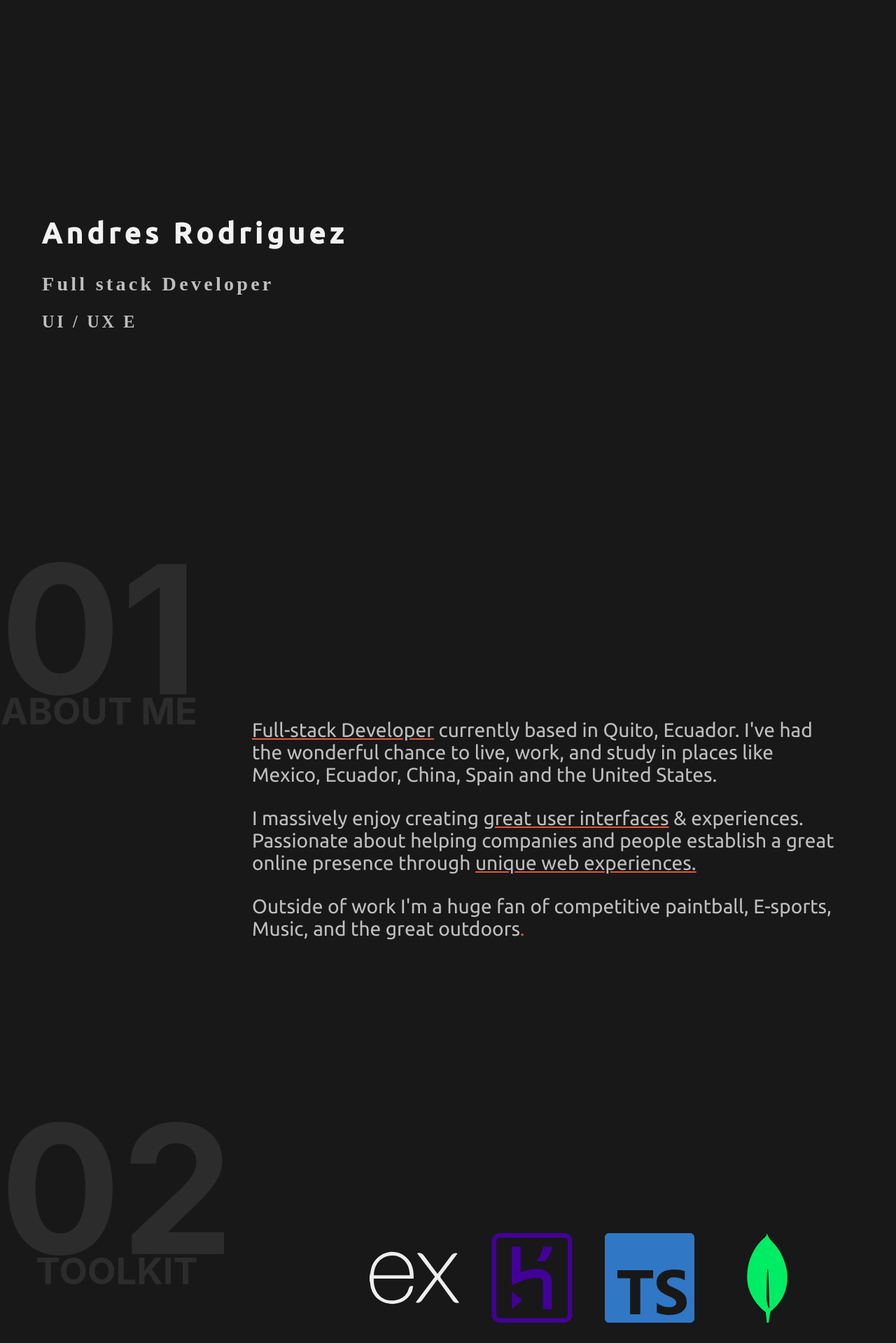
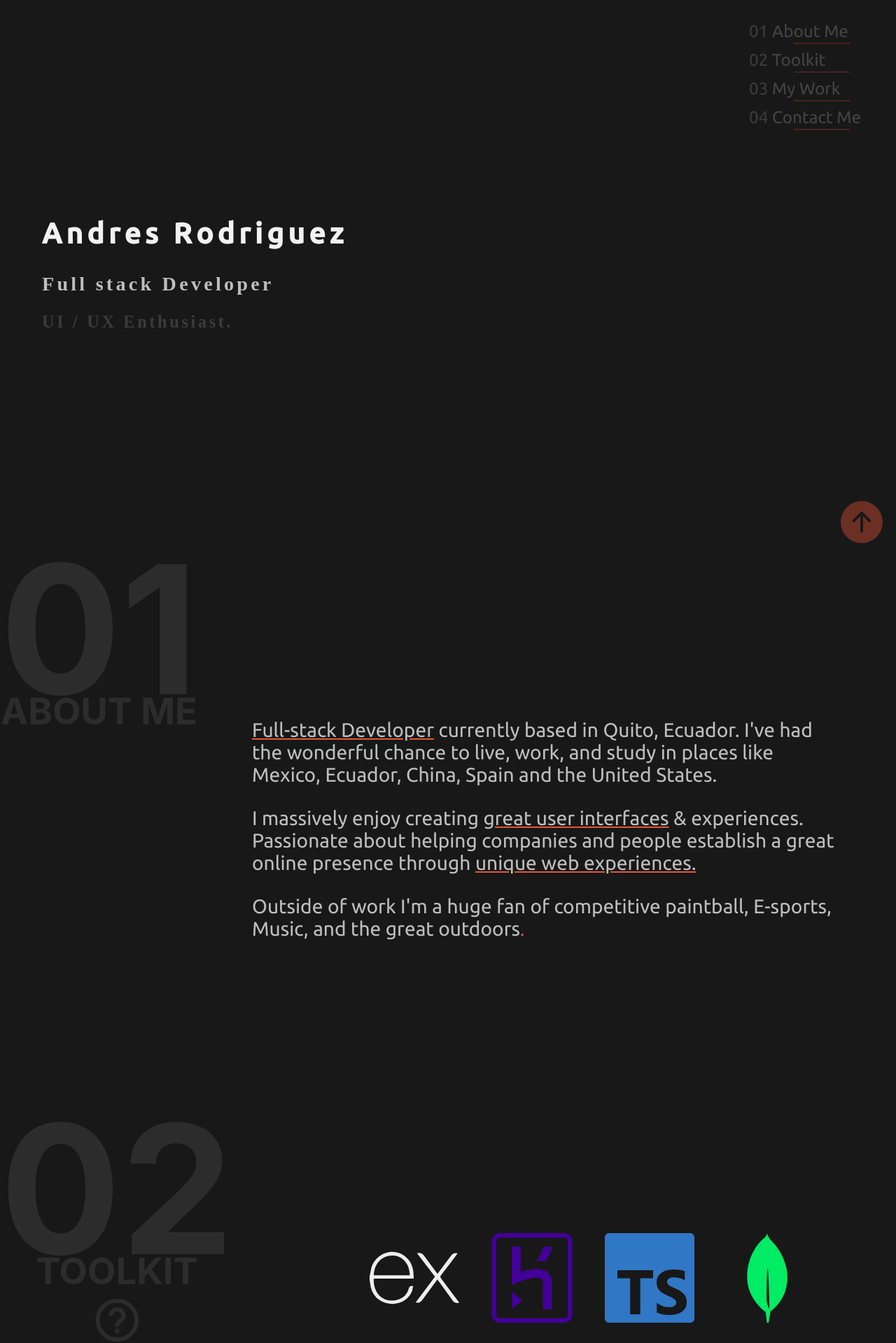
Before and after one commit to arod90/Personal-Portfolio, a React (Create React App) app: page / in a window 1280 px wide. Shown: the top 1919 px of the page at 70% size. Built offline with nearby package versions, Linux system fonts and the light colour scheme; a web font is replaced by a local one.

Commit message:
tooltips added

```diff
--- a/package.json
+++ b/package.json
@@ -20,6 +20,7 @@
     "react-scripts": "5.0.1",
     "react-scroll": "^1.8.7",
     "react-toastify": "^9.0.5",
+    "react-tooltip": "^4.2.21",
     "typescript": "^4.7.4",
     "web-vitals": "^2.1.4"
   },
--- a/src/App.css
+++ b/src/App.css
@@ -7,6 +7,7 @@
   /* overflow-x: hidden; */
   /* scroll-snap-type: y proximity; */
   overflow: hidden;
+  position: relative;
 }
 
 /* WELCOME SECTION */
@@ -81,8 +82,8 @@
   letter-spacing: 0.15em;
   position: absolute;
   top: 52%;
-  animation: typing3 3.5s steps(40, end);
-  animation-delay: 5.5s;
+  animation: fadeIn 1s ease-in-out;
+  animation-delay: 6s;
   animation-iteration-count: 1;
   animation-fill-mode: forwards;
   opacity: 0;
@@ -150,7 +151,7 @@
   display: flex;
   flex-direction: column;
   animation: fadeIn 1s ease-in-out;
-  animation-delay: 7.5s;
+  animation-delay: 6s;
   animation-iteration-count: 1;
   animation-fill-mode: forwards;
   opacity: 0;
@@ -202,16 +203,17 @@
   justify-content: center;
   align-items: center;
   color: #bebebe;
-  opacity: 0.12;
 }
 
 .section-num {
   font-size: 20vw;
+  opacity: 0.12;
 }
 
 .num-name h2 {
   font-size: 4.1vw;
   margin-top: -70px;
+  opacity: 0.12;
 }
 
 /* ABOUT SECTION */
@@ -241,6 +243,18 @@
 
 /* TOOLKIT SECTION */
 
+.help-circle {
+  cursor: pointer;
+  font-size: 6vw;
+  opacity: 0.12;
+  animation: crescendo2 1s alternate infinite ease-in;
+}
+
+.help-circle:hover {
+  color: #bebebe;
+  opacity: 0.52;
+}
+
 .tool-cont {
   color: #bebebe;
   padding: 50px;
@@ -257,6 +271,10 @@
   width: 60%;
   height: fit-content;
   font-size: 10vw;
+}
+
+.tool-wrapper span {
+  cursor: help;
 }
 
 .tool-wrapper span {
@@ -318,6 +336,10 @@
   animation: cssbounce 8s linear infinite;
 }
 
+.tooltip-cont {
+  max-width: 200px;
+}
+
 /* MAKE THE ICONS POP ON SCROLL */
 
 @keyframes cssbounce {
@@ -353,6 +375,15 @@
   }
   100% {
     transform: scale(1.02);
+  }
+}
+
+@keyframes crescendo2 {
+  0% {
+    transform: scale(0.95);
+  }
+  100% {
+    transform: scale(1.05);
   }
 }
 
@@ -605,11 +636,12 @@
 
 .contact h2[data-isOrange='true'] {
   color: #e65634;
-  opacity: 1 !important;
+  opacity: 0.7;
 }
 
 .contact h1[data-isOrange='true'] {
   color: #e65634;
+  opacity: 0.7;
 }
 
 .contact-form {
@@ -714,3 +746,30 @@ form button:active {
   font-size: 1.1vw;
   font-weight: bold;
 }
+
+.back-to-top {
+  position: fixed;
+  bottom: 3%;
+  right: 1.5%;
+  z-index: 20;
+  color: #e6553467;
+}
+
+.back-to-top:hover {
+  color: #e65534d6;
+}
+
+.back-to-top {
+  border: none;
+}
+
+.back-to-top:focus {
+  outline: none;
+  border: none;
+}
+
+.back-to-top:active {
+  outline: none;
+  border: none;
+  transform: translateY(3px);
+}
--- a/src/App.tsx
+++ b/src/App.tsx
@@ -4,6 +4,8 @@ import { useInView } from 'react-intersection-observer';
 import { motion, useAnimation } from 'framer-motion';
 import { FaReact, FaNodeJs } from 'react-icons/fa';
 import { DiCss3, DiHtml5 } from 'react-icons/di';
+import { BsFillArrowUpCircleFill } from 'react-icons/bs';
+import { BiHelpCircle } from 'react-icons/bi';
 import {
   SiMongodb,
   SiExpress,
@@ -16,10 +18,12 @@ import {
 import { TbBrandVercel } from 'react-icons/tb';
 import emailjs from '@emailjs/browser';
 import { ToastContainer, toast } from 'react-toastify';
+import ReactTooltip from 'react-tooltip';
 import 'react-toastify/dist/ReactToastify.css';
 import './App.css';
 
 function App() {
+  // eslint-disable-next-line @typescript-eslint/no-unused-vars
   const [isVisible, setIsVisible] = useState(false);
   const [isVisible2, setIsVisible2] = useState(false);
   const [isVisible3, setIsVisible3] = useState(false);
@@ -39,6 +43,7 @@ function App() {
     threshold: 0.9,
   });
   // TS LOGO ANIMATION
+  // eslint-disable-next-line @typescript-eslint/no-unused-vars
   const [ref4, inView4] = useInView({
     threshold: 0.5,
   });
@@ -292,7 +297,7 @@ function App() {
     });
 
   return (
-    <div className="wrapper">
+    <div id="top" className="wrapper">
       <section className="welcome section">
         <div className="welcome-left">
           <h2>Andres Rodriguez</h2>
@@ -370,19 +375,33 @@ function App() {
             02
           </h1>
           <h2>TOOLKIT</h2>
+          <BiHelpCircle
+            data-for="help-me"
+            data-tip="Hover over the icons to see additional info"
+            className="help-circle"
+          />
+          <ReactTooltip id="help-me" />
         </div>
         <div className="tool-cont">
           <motion.div className="tool-wrapper">
-            <span>
+            <span
+              data-for="ex"
+              data-tip="<div class='tooltip-cont'><p><strong>Express</strong> </br></br> Back end framework designed for building web applications and APIs. It has been called the de facto standard server.</p></div>"
+            >
               <SiExpress color="#EEEEEE" />
             </span>
-            <span>
+            <span
+              data-for="heroku"
+              data-tip="<div class='tooltip-cont'><p><strong>Heroku</strong> </br></br> Cloud platform as a service supporting several programming languages.</p></div>"
+            >
               <SiHeroku color="#430098" />
             </span>
             <span
-            // className="ts-logo-wrap"
-            // data-logoIsVisible={isVisible}
-            // ref={ref4}
+              // className="ts-logo-wrap"
+              // data-logoIsVisible={isVisible}
+              // ref={ref4}
+              data-for="ts"
+              data-tip="<div class='tooltip-cont'><p><strong>TypeScript</strong> </br></br> Programming language developed and maintained by Microsoft. It is a strict syntactical superset of JavaScript.</p></div>"
             >
               <SiTypescript className="ts-logo" />
             </span>
@@ -390,6 +409,8 @@ function App() {
               className="mdb-logo-wrap"
               data-logoIsVisible2={isVisible2}
               ref={ref5}
+              data-for="mdb"
+              data-tip="<div class='tooltip-cont'><p><strong>MongoDB</strong> </br></br> Open source cross-platform document-oriented database program. Classified as a NoSQL database.</p></div>"
             >
               <SiMongodb className="mdb-logo" />
             </span>
@@ -397,31 +418,66 @@ function App() {
               className="js-logo-wrap"
               data-logoIsVisible3={isVisible3}
               ref={ref6}
+              data-for="js"
+              data-tip="<div class='tooltip-cont'><p><strong>JavaScript</strong> </br></br> Programming language that is one of the core technologies of the World Wide Web, 98% of websites use JS on the client side.</p></div>"
             >
               <SiJavascript className="js-logo" />
             </span>
-            <span>
+            <span
+              data-for="firebase"
+              data-tip="<div class='tooltip-cont'><p><strong>FIREBASE</strong> </br></br> Firebase is a platform developed by Google for creating mobile and web applications.</p></div>"
+            >
               <SiFirebase color="#FFA611" />
             </span>
-            <span>
+            <span
+              data-for="node"
+              data-tip="<div class='tooltip-cont'><p><strong>Node.js</strong> </br></br> Open-source, cross-platform, back-end JavaScript runtime environment, executes JavaScript code outside a web browser.</p></div>"
+            >
               <FaNodeJs color="#68A063" />
             </span>
-            <span>
+            <span
+              data-for="redux"
+              data-tip="<div class='tooltip-cont'><p><strong>REDUX</strong> </br></br> Open-source JavaScript library for managing and centralizing application state.</p></div>"
+            >
               <SiRedux color="#764ABC" />
             </span>
-            <span>
+            <span
+              data-for="react"
+              data-tip="<div class='tooltip-cont'><p><strong>REACT</strong> </br></br> Free and open-source front-end JavaScript library for building user interfaces.</p></div>"
+            >
               <FaReact className="react-logo" />
             </span>
-            <span>
+            <span
+              data-for="html"
+              data-tip="<div class='tooltip-cont'><p><strong>HTML5</strong> </br></br> The standard markup language for documents designed to be displayed in a web browser.</p></div>"
+            >
               <DiHtml5 color="#FF5733" />
             </span>
-            <span>
+            <span
+              data-for="css"
+              data-tip="<div class='tooltip-cont'><p><strong>CSS3</strong> </br></br> Stylesheet language used to describe the presentation of a document written in HTML.</p></div>"
+            >
               <DiCss3 className="css-logo" />
             </span>
-            <span>
+            <span
+              data-for="vercel"
+              data-tip="<div class='tooltip-cont'><p><strong>VERCEL</strong> </br></br> Platform for frontend frameworks and static sites designed to develop, preview, and ship sites.</p></div>"
+            >
               <TbBrandVercel color="#EEEE" />
             </span>
           </motion.div>
+          <ReactTooltip html={true} id="vercel" />
+          <ReactTooltip html={true} id="css" />
+          <ReactTooltip html={true} id="html" />
+          <ReactTooltip html={true} id="react" />
+          <ReactTooltip html={true} id="redux" />
+          <ReactTooltip html={true} id="node" />
+          <ReactTooltip html={true} id="firebase" />
+          <ReactTooltip html={true} id="js" />
+          <ReactTooltip html={true} id="mdb" />
+          <ReactTooltip html={true} id="ts" />
+          <ReactTooltip html={true} id="heroku" />
+          <ReactTooltip html={true} id="ex" />
         </div>
       </section>
       <section className="work section">
@@ -502,7 +558,6 @@ function App() {
           <h2 data-isOrange={orange}>CONTACT ME</h2>
         </div>
         <div className="contact-form">
-          {/* TODO IMPLEMENT NOTIFICATION OF SUCCESFUL SUBMIT SWEETALERT LIBRARY */}
           <form
             id="contact-form"
             autoComplete="off"
@@ -512,16 +567,33 @@ function App() {
             <label>What's your name</label>
             <input onSelect={toggleOrange} type="text" name="from_name" />
             <label>where can I reach you</label>
-            <input onSelect={toggleOrange} type="email" name="from_contact" />
+            <input
+              data-for="enter-email"
+              data-tip="Enter your e-mail"
+              onSelect={toggleOrange}
+              type="email"
+              name="from_contact"
+            />
             <label>Leave me a message</label>
             <textarea onSelect={toggleOrange} name="message" rows={5} />
             <button onClick={notify} type="submit" value="Send">
               Lets connect
             </button>
             <ToastContainer toastClassName="email-toast" />
+            <ReactTooltip id="enter-email" />
           </form>
         </div>
       </section>
+      <Link to="top" smooth={true}>
+        <BsFillArrowUpCircleFill
+          data-for="to-top"
+          data-tip="Back to top"
+          className="back-to-top"
+          data-place="left"
+          size={60}
+        />
+      </Link>
+      <ReactTooltip id="to-top" />
     </div>
   );
 }
--- a/src/index.tsx
+++ b/src/index.tsx
@@ -7,11 +7,7 @@ import reportWebVitals from './reportWebVitals';
 const root = ReactDOM.createRoot(
   document.getElementById('root') as HTMLElement
 );
-root.render(
-  <React.StrictMode>
-    <App />
-  </React.StrictMode>
-);
+root.render(<App />);
 
 // If you want to start measuring performance in your app, pass a function
 // to log results (for example: reportWebVitals(console.log))
```
Also changed, not shown: 1 other file (tests, documents, lock files or other folders).
